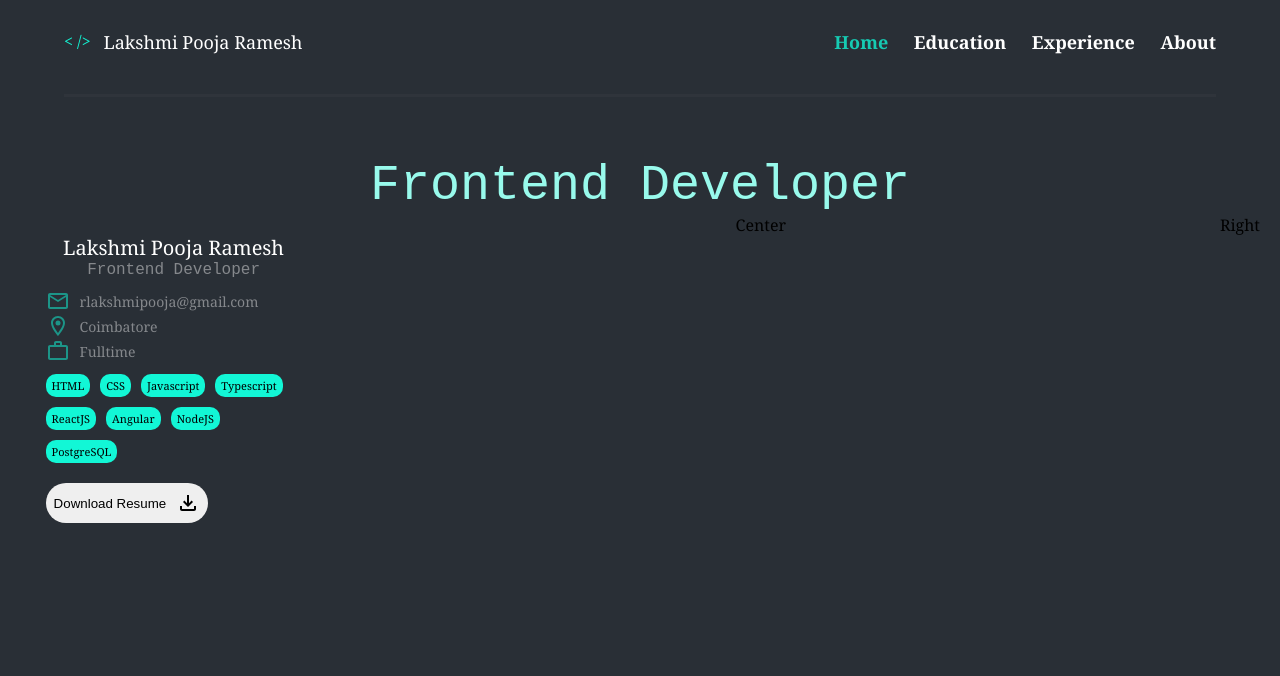
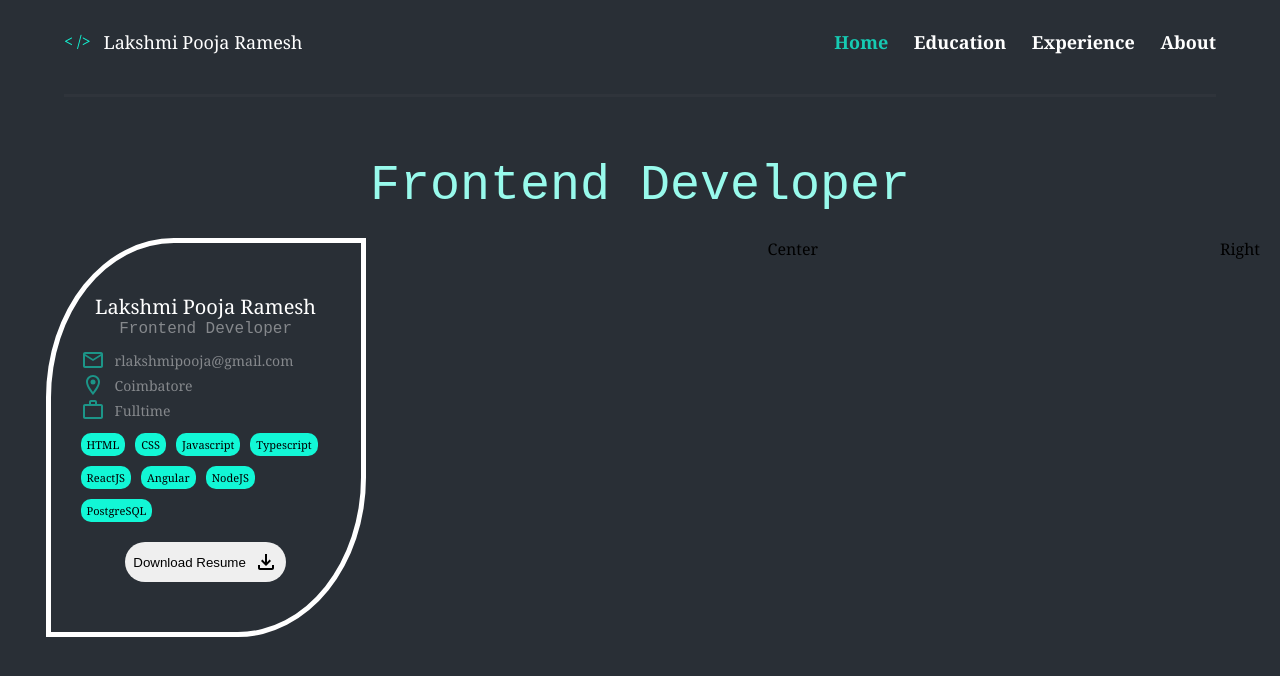
Before and after one commit to rlakshmipooja/Lakshmi-Pooja-Portfolio, a React (Create React App) app: page / in a window 1280 px wide. Shown: the top 676 px of the page. Built offline with nearby package versions, Linux system fonts and the light colour scheme.

Commit message:
left panel css updates

```diff
--- a/src/components/Home/Home.css
+++ b/src/components/Home/Home.css
@@ -11,11 +11,15 @@
 .innerContainer {
     display: flex;
     justify-content: space-between;
+    margin-top: 3vh;
 }
 
 .leftContainer {
-    width: 20vw;
+    width: 250px;
     margin-left: 2vw;
+    border: 5px solid white;
+    border-radius: 40% 0;
+    padding: 30px;
 
     .name {
         color: white;
--- a/src/components/Resume/Resume.css
+++ b/src/components/Resume/Resume.css
@@ -1,5 +1,6 @@
 .resumeDownloadContainer{
-    margin: 20px 0;
+    margin: 20px auto;
+    width: fit-content;
 
     .resumeDownloadAnchor{
         text-decoration: none;
@@ -10,7 +11,7 @@
             border-radius: 40px;
             display: flex;
             align-items: center;
-            gap: 10px;
+            gap: 8px;
             padding: 8px;
         }
     }
```
